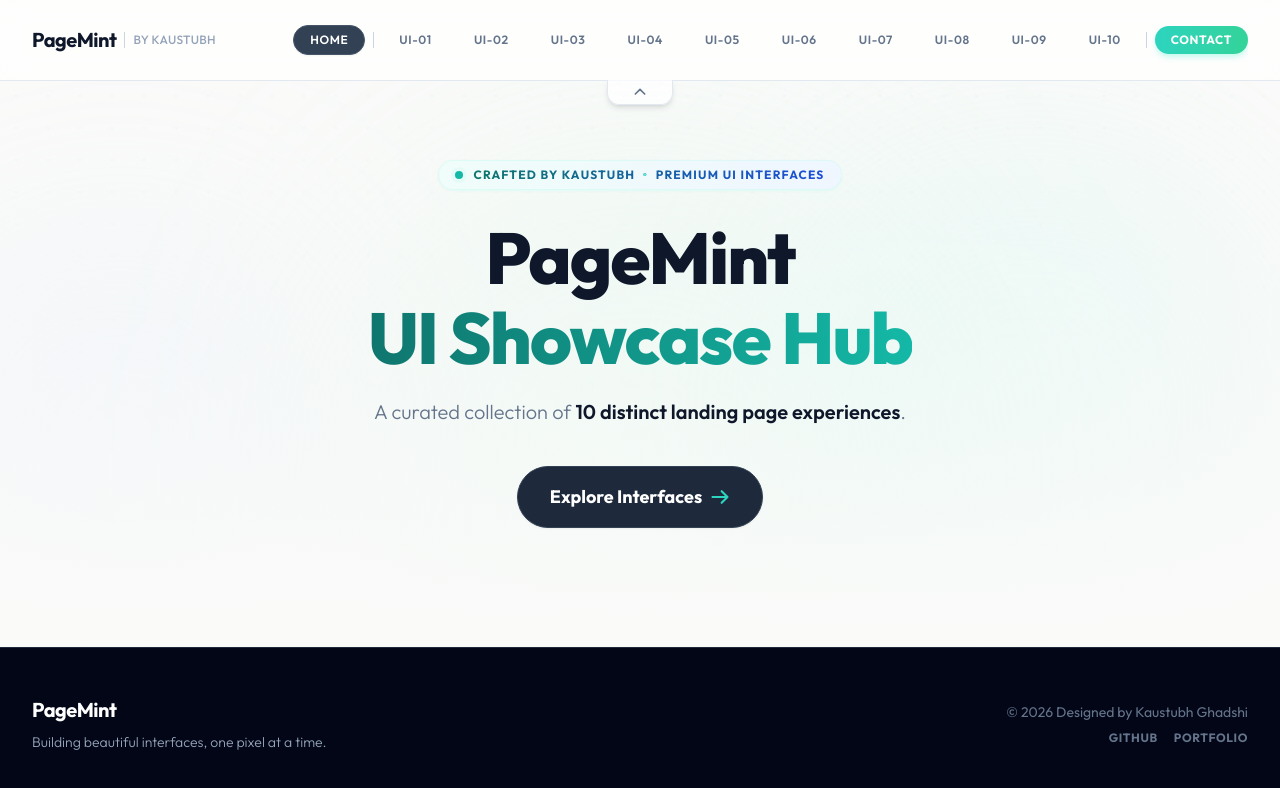
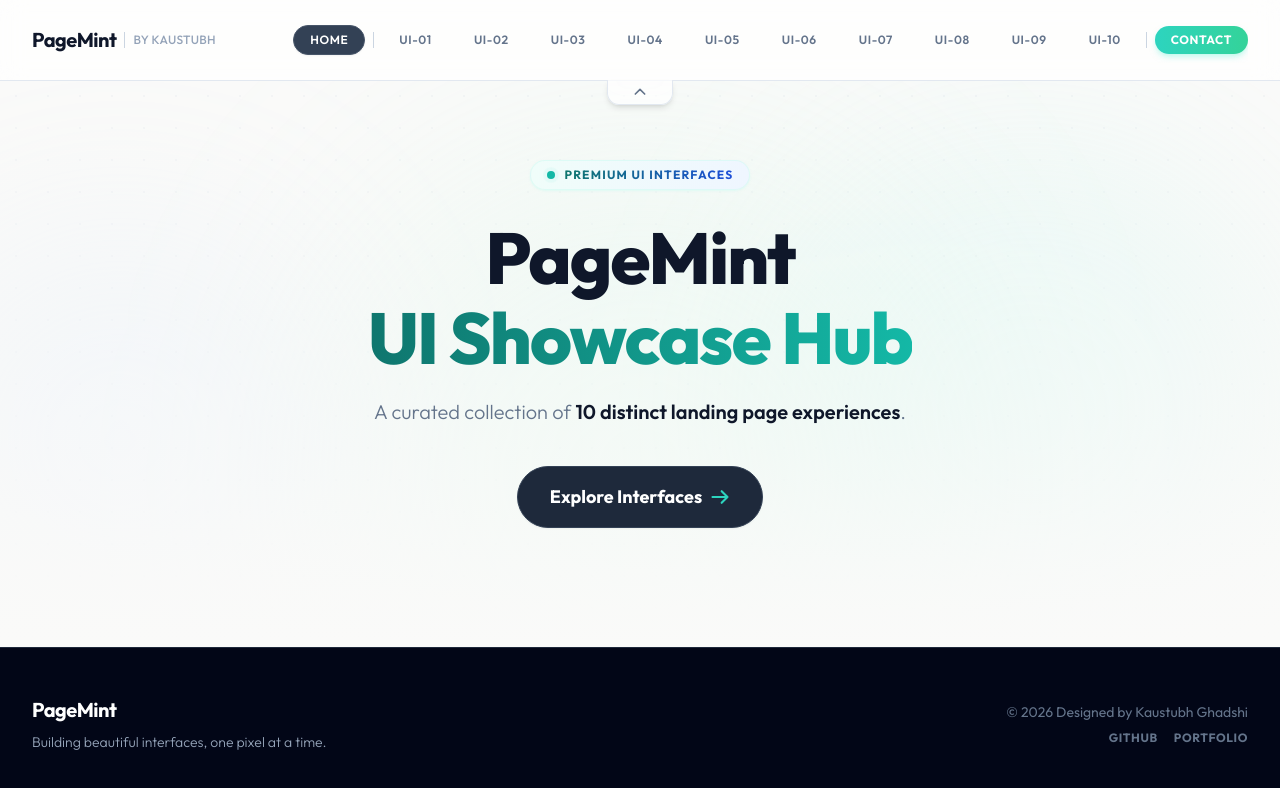
Before and after one commit to kaustubhhhh7/PageMint, a React (Vite) app: page / in a window 1280 px wide. Shown: the top 788 px of the page. Built offline with nearby package versions, Linux system fonts and the light colour scheme.

Commit message:
Update Home page: remove crafted by kaustubh from badge

```diff
--- a/src/pages/Home.jsx
+++ b/src/pages/Home.jsx
@@ -35,7 +35,7 @@ const Home = () => {
                               <span className="relative inline-flex rounded-full h-2 w-2 bg-teal-500"></span>
                             </span>
                             <span className="text-[10px] sm:text-xs font-bold uppercase tracking-widest bg-clip-text text-transparent bg-gradient-to-r from-teal-700 to-blue-700">
-                                Crafted by KAUSTUBH <span className="text-teal-300 mx-1">•</span> Premium UI Interfaces
+                                Premium UI Interfaces
                             </span>
                         </div>
 
```
